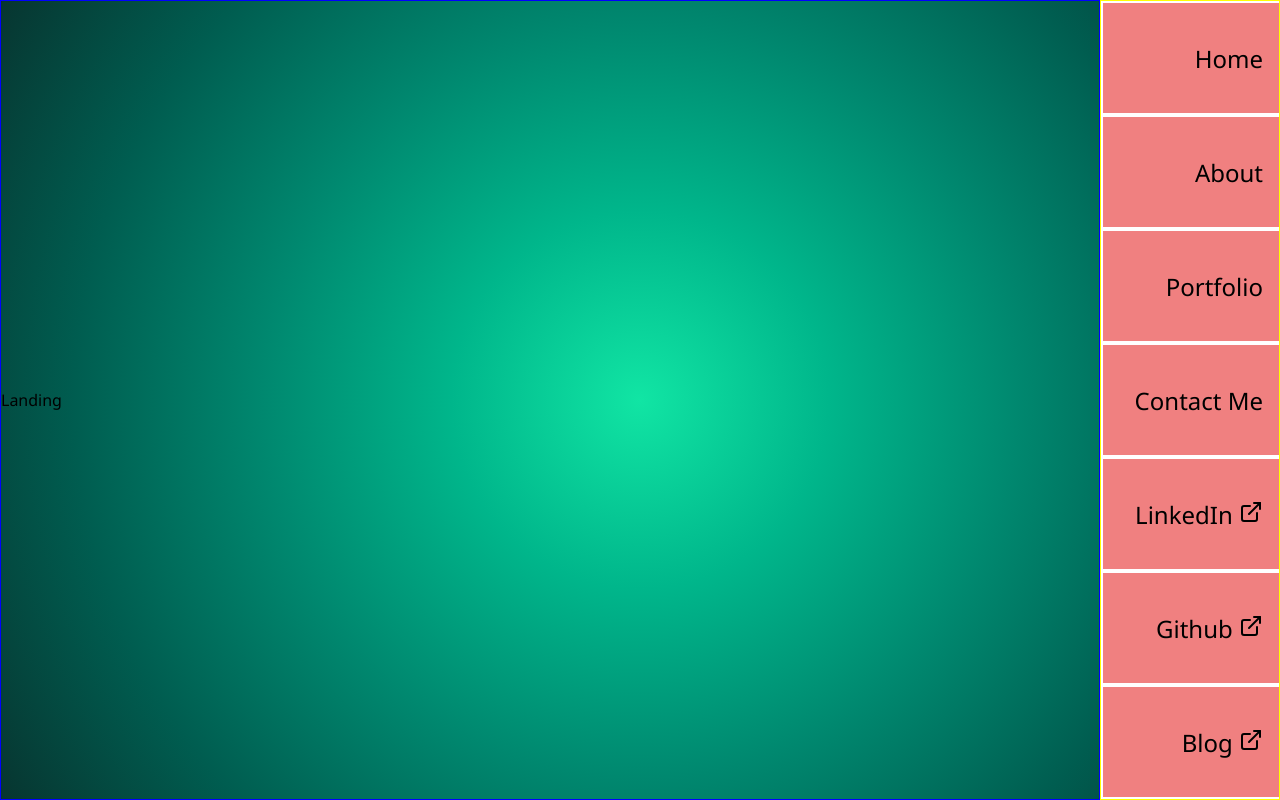
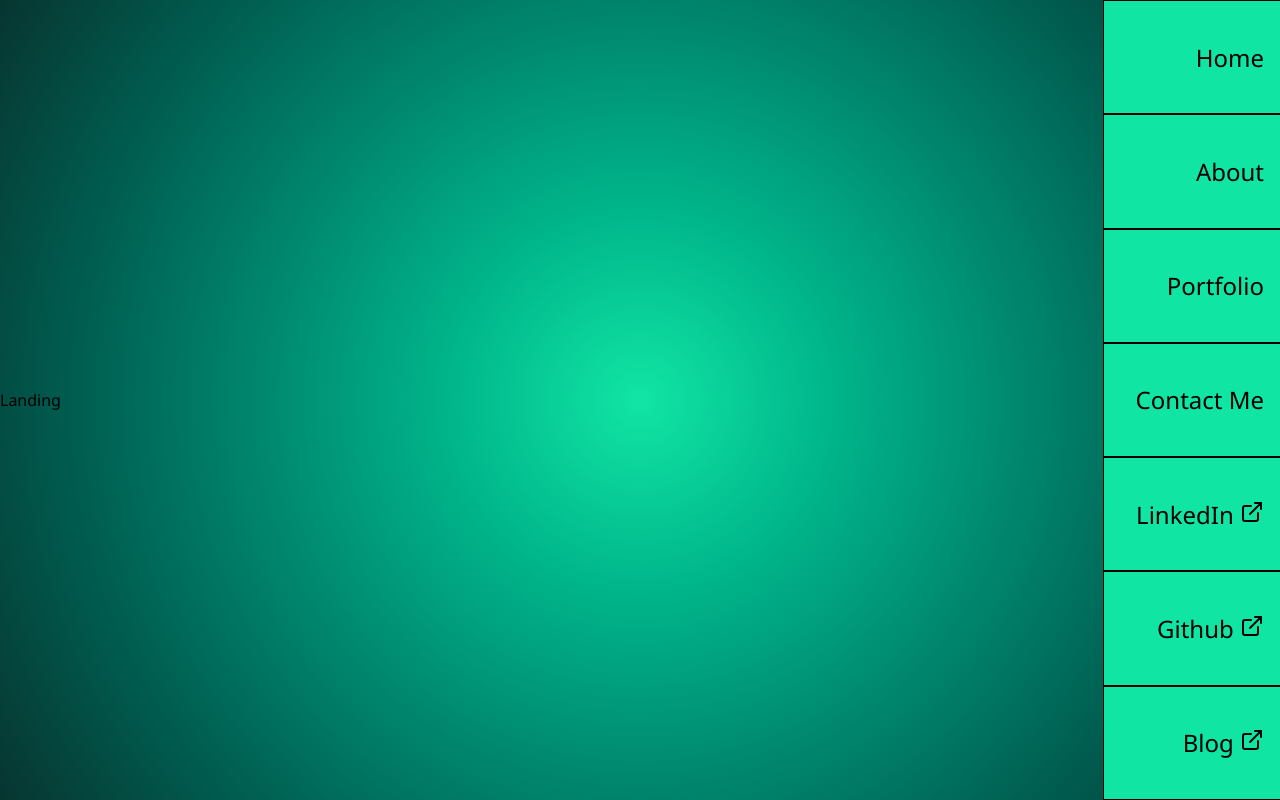
Before and after one commit to NicMortelliti/portfolio, a React (Create React App) app: page / in a window 1280 px wide. Built offline with nearby package versions, Linux system fonts and the light colour scheme.

Commit message:
Set nav button background color

```diff
--- a/src/components/styles/Layout.styled.js
+++ b/src/components/styles/Layout.styled.js
@@ -13,8 +13,6 @@ export const Wrapper = styled.div`
     grid-area: nav;
     display: flex;
     align-items: center;
-
-    border: 1px solid yellow;
   }
 
   .content {
@@ -23,7 +21,5 @@ export const Wrapper = styled.div`
     flex-direction: column;
     align-items: stretch;
     justify-content: center;
-
-    border: 1px solid blue;
   }
 `;
--- a/src/components/styles/NavBar.styled.js
+++ b/src/components/styles/NavBar.styled.js
@@ -1,4 +1,7 @@
 import styled from "styled-components";
+
+const color = ({ theme }) => theme.color;
+const bgColor = ({ theme }) => theme.bgColor;
 
 export const NavBar = styled.div`
   display: flex;
@@ -6,11 +9,11 @@ export const NavBar = styled.div`
   flex: 1;
   height: 100%;
 
-  background-color: lightcoral;
+  background-color: ${bgColor};
 
   a {
     display: flex;
-    color: ${({ theme }) => theme.color};
+    color: ${color};
 
     text-decoration: none;
     justify-content: end;
@@ -18,7 +21,7 @@ export const NavBar = styled.div`
 
     padding: 0 1rem 0 2rem;
 
-    border: 2px solid white;
+    border: 1px solid ${color};
     border-right: none;
     flex: 1;
   }
--- a/src/components/styles/Theme.js
+++ b/src/components/styles/Theme.js
@@ -35,19 +35,23 @@ export const theme = {
 export const green = {
   ...theme,
   gradient: `${greenLight}, #00B68B, #00886F, #005D50, ${greenDark}`,
+  bgColor: greenLight,
 };
 
 export const red = {
   ...theme,
   gradient: `${redLight}, #790009, #670008, #560005, ${redDark}`,
+  bgColor: redLight,
 };
 
 export const yellow = {
   ...theme,
   gradient: `${yellowLight}, #B68D45, #9E732E, #875919, ${yellowDark}`,
+  bgColor: yellowLight,
 };
 
 export const purple = {
   ...theme,
   gradient: `${purpleLight}, #8E53B2, #853FA2, #7D2892, ${purpleDark}`,
+  bgColor: purpleLight,
 };
```
